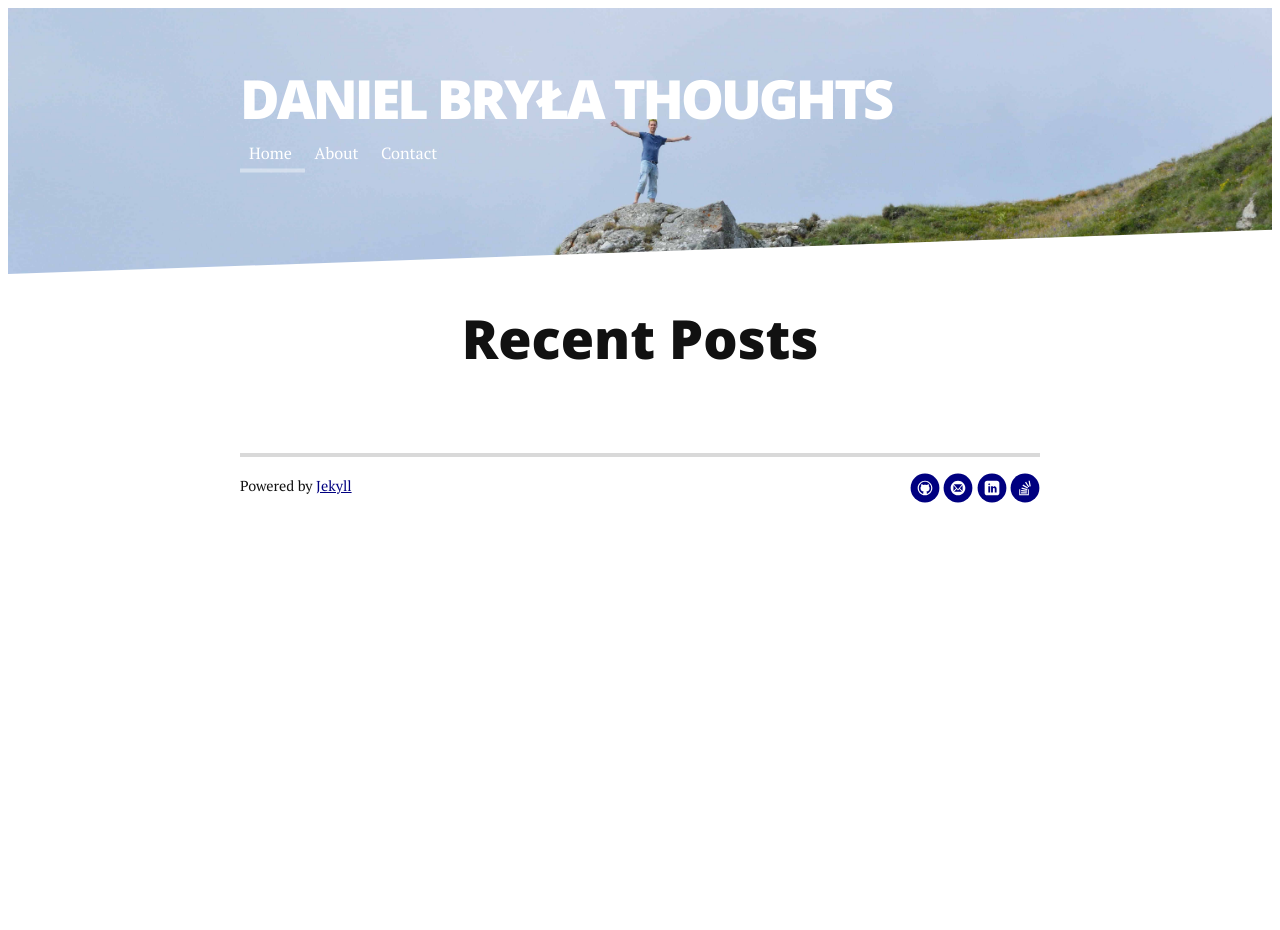
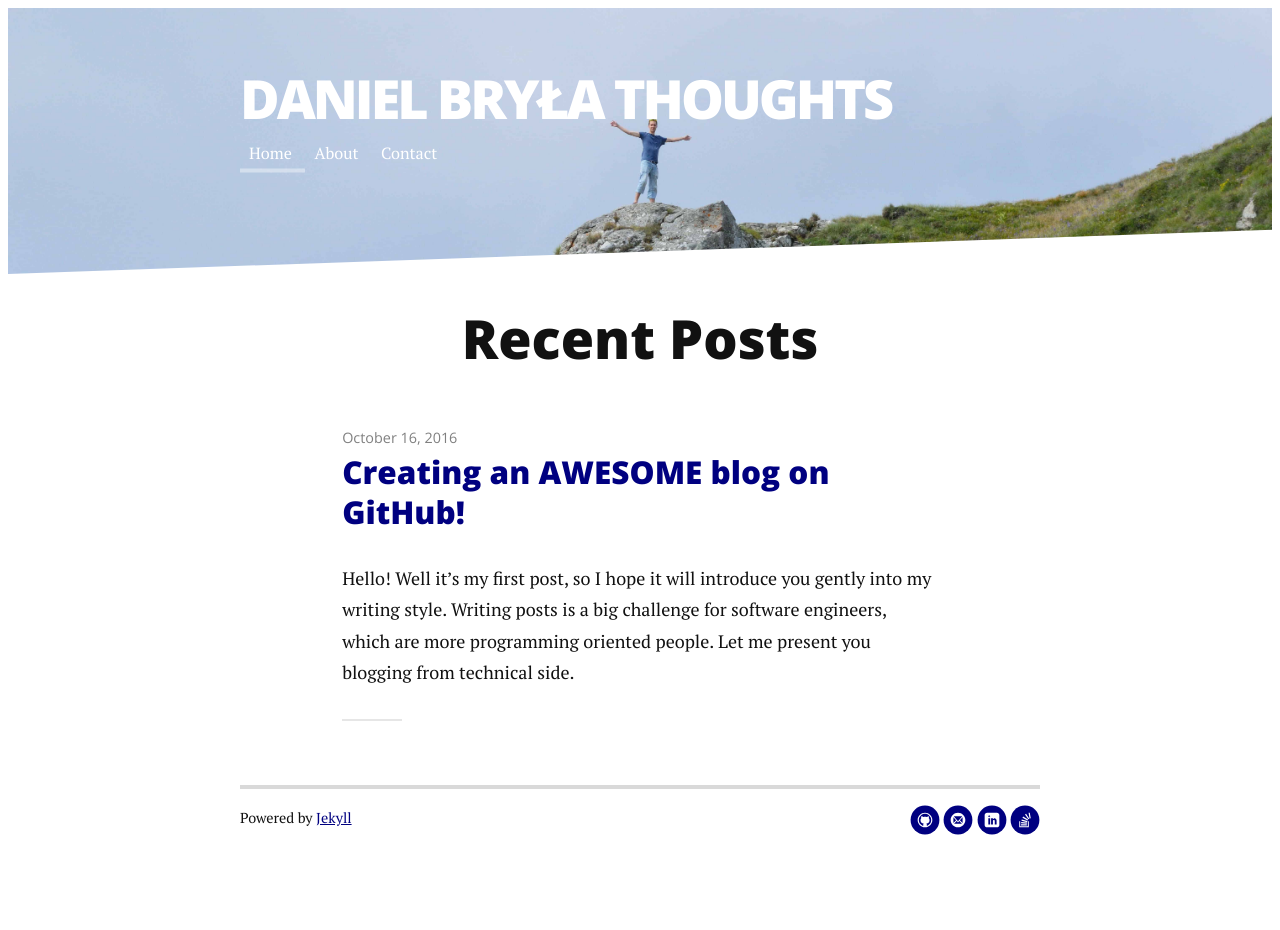
Before and after one commit to dbryla/dbryla.github.io, a Jekyll site: the page built from index.html, in a window 1280 px wide. Built offline with Jekyll 4.4.1, drawn with Linux system fonts in a browser that asks for light colours; nearby versions of some CDN libraries; the list of posts is cut into pages by our own code; before the commit the page ends 900 px from its top, so only the background shows below that; some of the changed lines change nothing that is shown.

Commit message:
First post + corrections to template.

```diff
--- a/_config.yml
+++ b/_config.yml
@@ -10,6 +10,7 @@ markdown: kramdown
 highlighter: rouge
 gems: [jekyll-paginate, jekyll-seo-tag]
 paginate: 5
+excerpt_separator: <!--more-->
 
 navigation:
  - title: Home
--- /dev/null
+++ b/_posts/2016-10-16-Creating an AWESOME blog on GitHub!.md
@@ -0,0 +1,57 @@
+---
+layout: post
+title: Creating an AWESOME blog on GitHub!
+---
+
+Hello! Well it's my first post, so I hope it will introduce you gently into my writing style. Writing posts is a big challenge for software engineers, which are more programming oriented people. Let me present you blogging from technical side.
+
+<!--more-->
+
+GitHub Pages
+------------
+
+Hosting is very important aspect of blog creation. There are many ways of how to host a website. I present you, very elegant solution presented by GitHub. [GitHub Pages](https://pages.github.com/) is simple solution allowing programmers create their website just by creating GitHub repository. Is it really so simple? Yes, all you need to do is create repository with name **`username.github.io`**, then push a commit with your page content. Now you can visit your website at **`username.github.io`**. You're welcome! :)
+
+Jekyll
+------------
+
+[Jekyll](https://jekyllrb.com/) is technology fully supported by GitHub Pages, which provides static website from plain text. Instalation of Jekyll is a simple process. All you need to do is type:
+
+**`gem install jekyll bundler`**
+
+Now if you want to create new page:
+
+**`jekyll new my-page-name`**
+
+To run your website just type:
+
+ **`bundle exec jekyll serve `**
+
+
+By default your website will be available at [localhost:4000](localhost:4000).
+Jekyll is providing [great documentation](https://jekyllrb.com/docs/home/), which describes whole blog creation step by step.
+
+Templates are awesome!
+------------
+
+Do you know what is more awesome than templates? CSS!
+
+<img src="{{ '/assets/img/css.png' | prepend: site.baseurl }}">
+
+Seriously, there is nothing more irritating than fighting with design of your website (from my point of view). Jekyll templates come us with help, there are plenty of Jekyll templates and them are truly awesome. [Check them out](http://lmgtfy.com/?q=jekyll+templates).
+
+First post
+------------
+
+Writing the first post is always a problem, thinking about a subject of post and writing a content is the hardest part. There is no golden receipt for this, but we can focus on how to do create first post in Jekyll. First you need to go to folder with content of your website and create new file in directory named **`_posts`**. File name should match pattern **`YYYY-MM-DD-title.extension`**. Jekyll is supporting many of known extensions like html, markdown or textfile. The content of the post should look like this:
+
+{% highlight text %}---
+layout: post
+title: Creating an AWESOME blog on GitHub!
+---
+
+Hello! Well it's my first post, so I hope it will introduce you gently...{% endhighlight %}
+
+You can see that we need a special part of top of the file, called front matter, where you can specify metadata of post. Like layout, title, excerpt separator and so on. Then you can start writing your content of website.
+
+That's all folks. :)
--- a/index.html
+++ b/index.html
@@ -10,7 +10,7 @@ title: Daniel Bryła - thoughts and challenges
       <li>
         <span class="date">{{ post.date | date: '%B %d, %Y' }}</span>
         <h3><a class="post-link" href="{{ post.url | prepend: site.baseurl }}">{{ post.title }}</a></h3>
-        <p class="description">{% if post.description %}{{ post.description | strip_html | strip_newlines | truncate: 250 }}{% else %}{{ post.content | strip_html | strip_newlines | truncate: 250 }}{% endif %}</p>
+        <p class="description">{%if post.excerpt %}{{ post.excerpt }}{% else %}{% if post.description %}{{ post.description | strip_html | strip_newlines | truncate: 250 }}{% else %}{{ post.content | strip_html | strip_newlines | truncate: 250 }}{% endif %}{% endif %}</p>
       </li>
     {% endfor %}
   </ul>
```
Also changed, not shown: assets/img/css.png (added).
